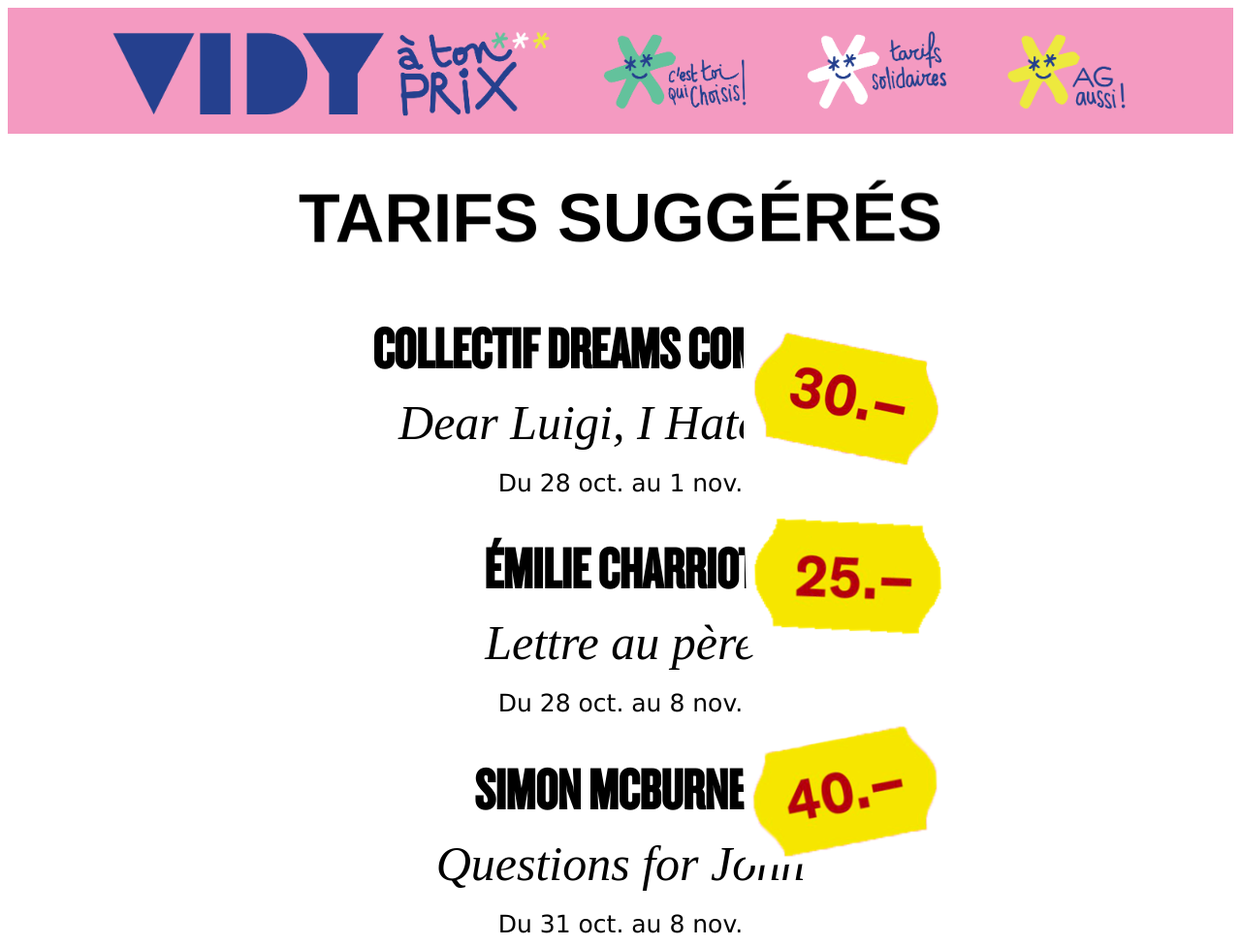
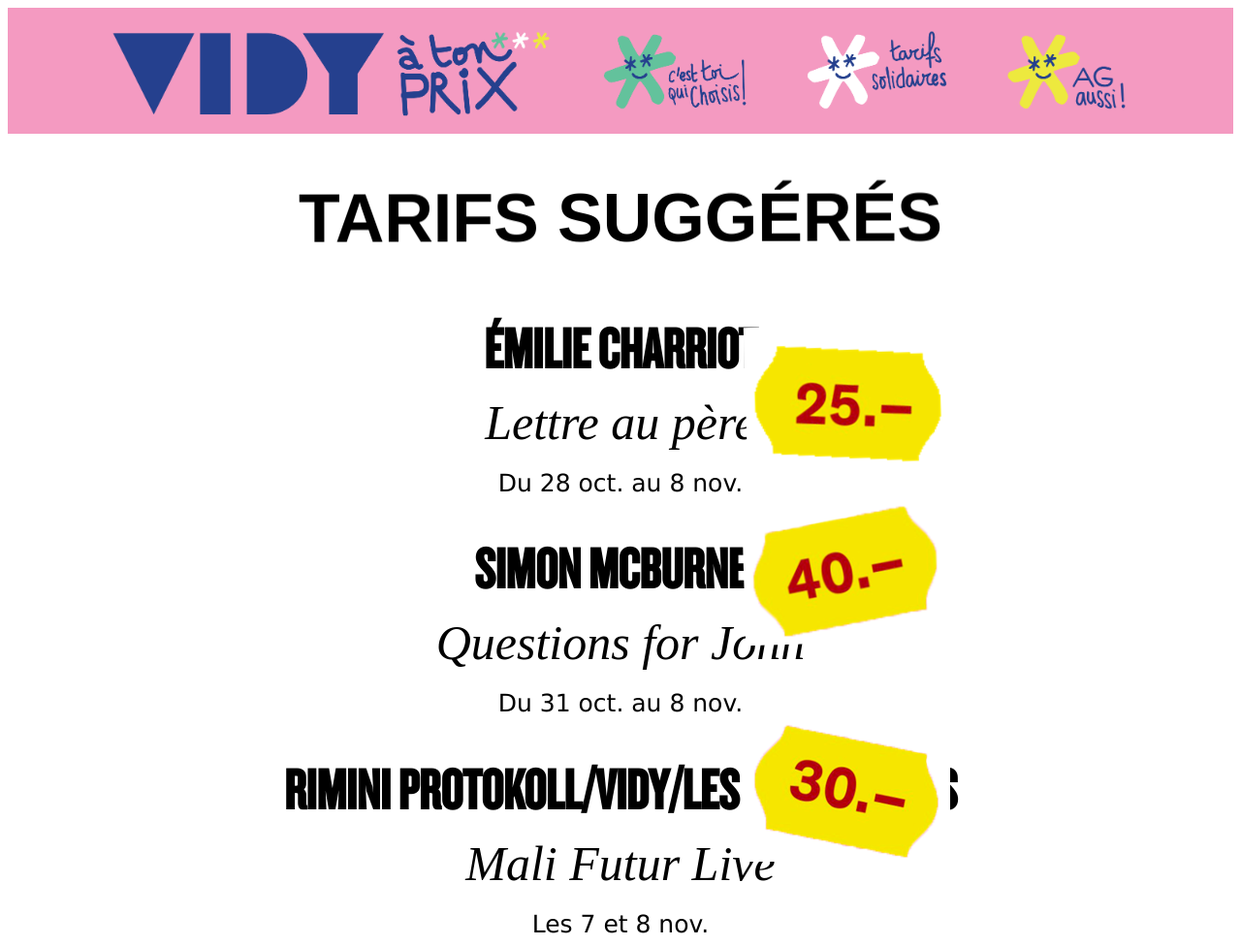
Before and after one commit to Merouaf/secutix, a plain HTML site: page fond_ecran_public/index.html in a window 1280 px wide. Shown: the whole page at 97% size. Drawn offline with Linux system fonts and the light colour scheme.

Commit message:
Fix HTML structure and update content

```diff
--- a/fond_ecran_public/index.html
+++ b/fond_ecran_public/index.html
@@ -151,11 +151,6 @@ p {
 
 
 
-<img class="tarif1 tarifa3" src="30francs.png">
-<h2>Collectif Dreams Come True</h2>
-<h3>Dear Luigi, I Hate You</h3>
-<p>Du 28 oct. au 1 nov.</p>
-
 <img class="tarif2 tarifa3" src="25francs.png">
 <h2>Émilie Charriot</h2>
 <h3>Lettre au père</h3>
@@ -165,6 +160,12 @@ p {
 <h2>Simon McBurney</h2>
 <h3>Questions for John</h3>
 <p>Du 31 oct. au 8 nov.</p>
+
+<img class="tarif1 tarifa3" src="30francs.png">
+<h2>Rimini Protokoll/Vidy/Les Praticables</h2>
+<h3>Mali Futur Live</h3>
+<p>Les 7 et 8 nov.</p>
+
 
 <!--pour la partie jusqu'à 6 éléments-->
 <!--
```
